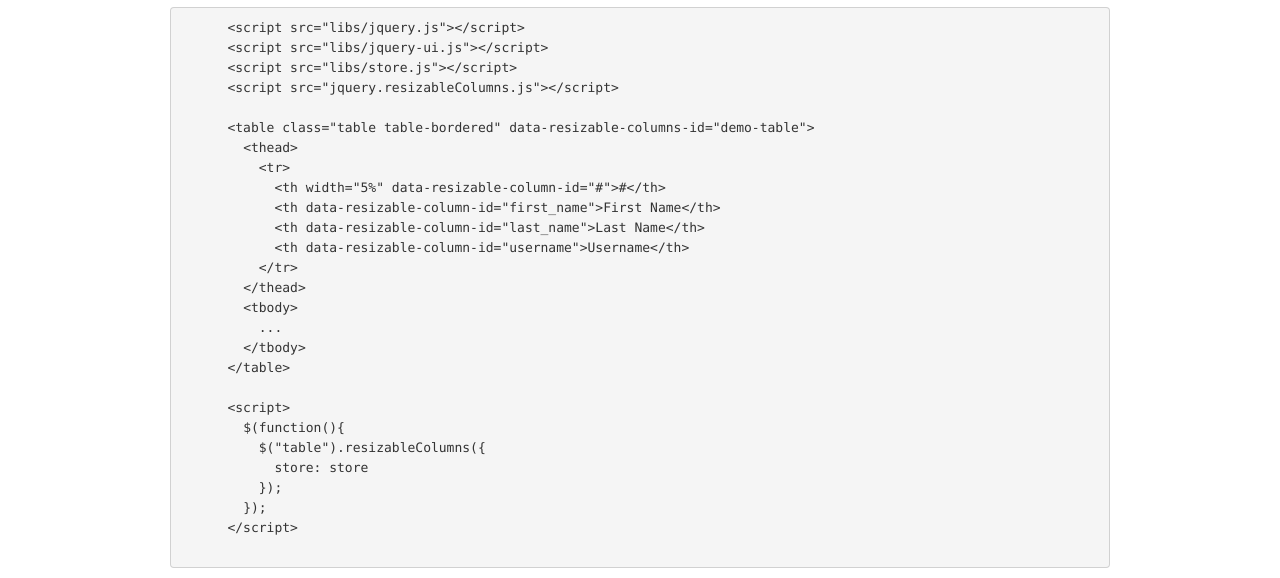
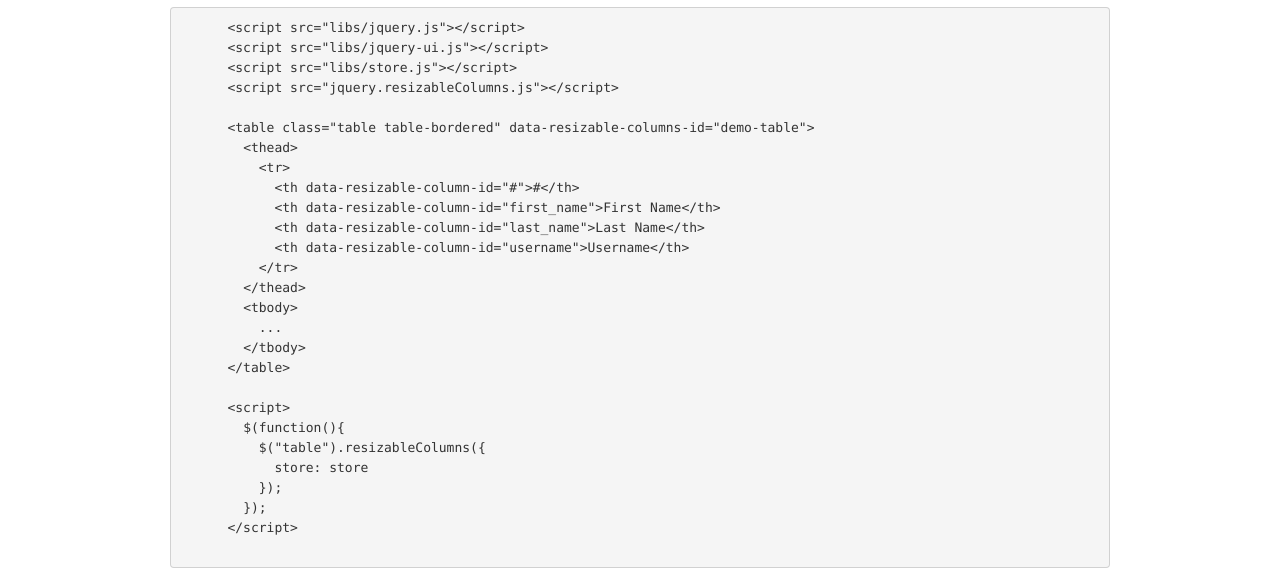
Before and after one commit to dobtco/jquery-resizable-columns, a plain HTML site: page index.html in a window 1280 px wide. Shown: the part 302-880 px from the top of the page. Drawn offline with Linux system fonts and the light colour scheme.

Commit message:
simplify

```diff
--- a/index.html
+++ b/index.html
@@ -55,7 +55,7 @@
       &lt;table class="table table-bordered" data-resizable-columns-id="demo-table"&gt;
         &lt;thead&gt;
           &lt;tr&gt;
-            &lt;th width="5%" data-resizable-column-id="#"&gt;#&lt;/th&gt;
+            &lt;th data-resizable-column-id="#"&gt;#&lt;/th&gt;
             &lt;th data-resizable-column-id="first_name"&gt;First Name&lt;/th&gt;
             &lt;th data-resizable-column-id="last_name"&gt;Last Name&lt;/th&gt;
             &lt;th data-resizable-column-id="username"&gt;Username&lt;/th&gt;
```
